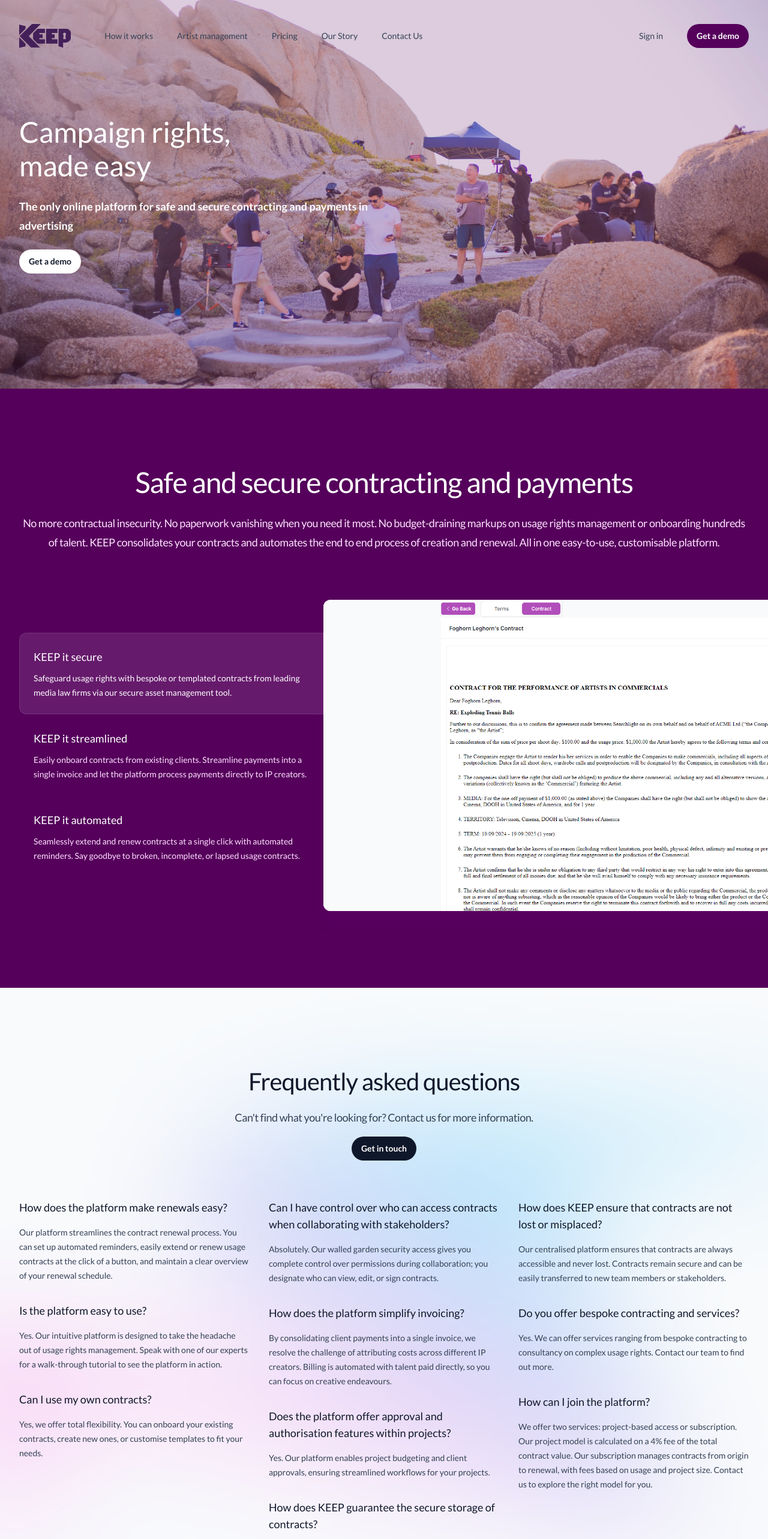
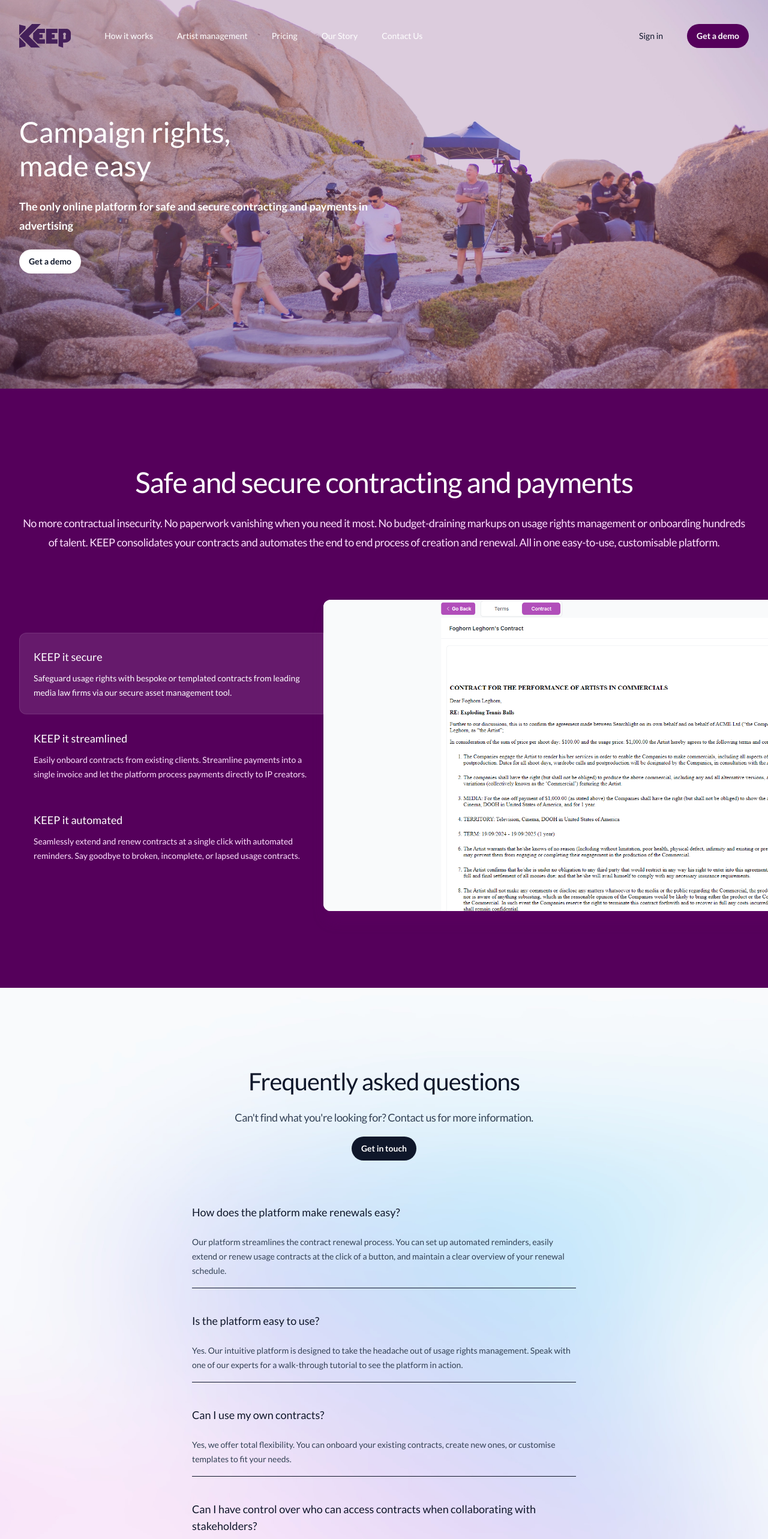
Before and after one commit to KEEP-Legals/keep-marketing-site, a Next.js app: page / in a window 1280 px wide. Shown: the top 2566 px of the page at 60% size. Built offline with nearby package versions, Linux system fonts and the light colour scheme.

Commit message:
Adjust FaqCollapses

```diff
--- a/src/components/ArtistManagement.tsx
+++ b/src/components/ArtistManagement.tsx
@@ -1,7 +1,4 @@
-import Image from 'next/image'
-
 import { Container } from '@/components/Container'
-import backgroundImage from '@/images/background-faqs.jpg'
 
 const points = [
   [
@@ -36,7 +33,7 @@ export function ArtistManagement() {
     <section
       id="artist-management"
       aria-labelledby="talent-contracts-title"
-      className="overflow-hidden bg-slate-50 py-20 sm:py-32 text-left bg-[url('/images/background-faqs.jpg')] bg-cover bg-center"
+      className="overflow-hidden bg-slate-50 bg-[url('/images/background-faqs.jpg')] bg-cover bg-center py-20 text-left sm:py-32"
     >
       <Container>
         <div className="mx-auto max-w-2xl md:text-center">
--- a/src/components/CallToAction.tsx
+++ b/src/components/CallToAction.tsx
@@ -1,8 +1,5 @@
-import Image from 'next/image'
-
 import { Button } from '@/components/Button'
 import { Container } from '@/components/Container'
-import backgroundImage from '@/images/background-call-to-action.jpg'
 
 export function CallToAction() {
   return (
--- /dev/null
+++ b/src/components/FaqCollapses.tsx
@@ -0,0 +1,73 @@
+import { FaqDisclosure } from './FaqDisclosure'
+
+const faqs = [
+  {
+    question: 'How does the platform make renewals easy?',
+    answer:
+      'Our platform streamlines the contract renewal process. You can set up automated reminders, easily extend or renew usage contracts at the click of a button, and maintain a clear overview of your renewal schedule.',
+  },
+  {
+    question: 'Is the platform easy to use?',
+    answer:
+      'Yes. Our intuitive platform is designed to take the headache out of usage rights management. Speak with one of our experts for a walk-through tutorial to see the platform in action.',
+  },
+  {
+    question: 'Can I use my own contracts?',
+    answer:
+      'Yes, we offer total flexibility. You can onboard your existing contracts, create new ones, or customise templates to fit your needs.',
+  },
+  {
+    question:
+      'Can I have control over who can access contracts when collaborating with stakeholders?',
+    answer:
+      'Absolutely. Our walled garden security access gives you complete control over permissions during collaboration; you designate who can view, edit, or sign contracts.',
+  },
+  {
+    question: 'How does the platform simplify invoicing?',
+    answer:
+      'By consolidating client payments into a single invoice, we resolve the challenge of attributing costs across different IP creators. Billing is automated with talent paid directly, so you can focus on creative endeavours.',
+  },
+  {
+    question:
+      'Does the platform offer approval and authorisation features within projects?',
+    answer:
+      'Yes. Our platform enables project budgeting and client approvals, ensuring streamlined workflows for your projects.',
+  },
+  {
+    question: 'How does KEEP guarantee the secure storage of contracts?',
+    answer:
+      'We employ advanced protection measures to ensure the integrity of your data: we host our platform on secure cloud-based servers, conduct annual security audits, and ensure full GDPR compliance. Read our Privacy Policy for details.',
+  },
+  {
+    question: 'How does KEEP ensure that contracts are not lost or misplaced?',
+    answer:
+      'Our centralised platform ensures that contracts are always accessible and never lost. Contracts remain secure and can be easily transferred to new team members or stakeholders.',
+  },
+  {
+    question: 'Do you offer bespoke contracting and services?',
+    answer:
+      'Yes. We can offer services ranging from bespoke contracting to consultancy on complex usage rights. Contact our team to find out more.',
+  },
+  {
+    question: 'How can I join the platform?',
+    answer:
+      'We offer two services: project-based access or subscription. Our project model is calculated on a 4% fee of the total contract value. Our subscription manages contracts from origin to renewal, with fees based on usage and project size. Contact us to explore the right model for you.',
+  },
+]
+
+const FaqCollapses = () => {
+  return (
+    <ul role="list" className="mx-auto mt-16 grid max-w-2xl grid-cols-1 gap-8">
+      {faqs.map((column, columnIndex) => (
+        <FaqDisclosure
+          key={columnIndex}
+          question={column.question}
+          answer={column.answer}
+          defaultOpen={columnIndex <= 2}
+        />
+      ))}
+    </ul>
+  )
+}
+
+export default FaqCollapses
--- /dev/null
+++ b/src/components/FaqDisclosure.tsx
@@ -0,0 +1,30 @@
+'use client'
+
+import { Disclosure } from '@headlessui/react'
+
+export function FaqDisclosure({
+  question,
+  answer,
+  defaultOpen,
+}: {
+  question: string
+  answer: string
+  defaultOpen: boolean
+}) {
+  return (
+    <Disclosure
+      as="li"
+      className="border-b border-slate-900"
+      defaultOpen={defaultOpen}
+    >
+      <Disclosure.Button className="py-2 text-left ">
+        <h3 className="font-display text-lg leading-7 text-slate-900">
+          {question}
+        </h3>
+      </Disclosure.Button>
+      <Disclosure.Panel>
+        <p className="py-4 text-left text-sm text-slate-700">{answer}</p>
+      </Disclosure.Panel>
+    </Disclosure>
+  )
+}
--- a/src/components/Faqs.tsx
+++ b/src/components/Faqs.tsx
@@ -1,67 +1,6 @@
 import { Container } from '@/components/Container'
 import { Button } from './Button'
-
-const faqs = [
-  [
-    {
-      question: 'How does the platform make renewals easy?',
-      answer:
-        'Our platform streamlines the contract renewal process. You can set up automated reminders, easily extend or renew usage contracts at the click of a button, and maintain a clear overview of your renewal schedule.',
-    },
-    {
-      question: 'Is the platform easy to use?',
-      answer:
-        'Yes. Our intuitive platform is designed to take the headache out of usage rights management. Speak with one of our experts for a walk-through tutorial to see the platform in action.',
-    },
-    {
-      question: 'Can I use my own contracts?',
-      answer:
-        'Yes, we offer total flexibility. You can onboard your existing contracts, create new ones, or customise templates to fit your needs.',
-    },
-  ],
-  [
-    {
-      question:
-        'Can I have control over who can access contracts when collaborating with stakeholders?',
-      answer:
-        'Absolutely. Our walled garden security access gives you complete control over permissions during collaboration; you designate who can view, edit, or sign contracts.',
-    },
-    {
-      question: 'How does the platform simplify invoicing?',
-      answer:
-        'By consolidating client payments into a single invoice, we resolve the challenge of attributing costs across different IP creators. Billing is automated with talent paid directly, so you can focus on creative endeavours.',
-    },
-    {
-      question:
-        'Does the platform offer approval and authorisation features within projects?',
-      answer:
-        'Yes. Our platform enables project budgeting and client approvals, ensuring streamlined workflows for your projects.',
-    },
-    {
-      question: 'How does KEEP guarantee the secure storage of contracts?',
-      answer:
-        'We employ advanced protection measures to ensure the integrity of your data: we host our platform on secure cloud-based servers, conduct annual security audits, and ensure full GDPR compliance. Read our Privacy Policy for details.',
-    },
-  ],
-  [
-    {
-      question:
-        'How does KEEP ensure that contracts are not lost or misplaced?',
-      answer:
-        'Our centralised platform ensures that contracts are always accessible and never lost. Contracts remain secure and can be easily transferred to new team members or stakeholders.',
-    },
-    {
-      question: 'Do you offer bespoke contracting and services?',
-      answer:
-        'Yes. We can offer services ranging from bespoke contracting to consultancy on complex usage rights. Contact our team to find out more.',
-    },
-    {
-      question: 'How can I join the platform?',
-      answer:
-        'We offer two services: project-based access or subscription. Our project model is calculated on a 4% fee of the total contract value. Our subscription manages contracts from origin to renewal, with fees based on usage and project size. Contact us to explore the right model for you.',
-    },
-  ],
-]
+import FaqCollapses from './FaqCollapses'
 
 export function Faqs() {
   return (
@@ -86,25 +25,7 @@ export function Faqs() {
             Get in touch
           </Button>
         </div>
-        <ul
-          role="list"
-          className="mx-auto mt-16 grid max-w-2xl grid-cols-1 gap-8 lg:max-w-none lg:grid-cols-3"
-        >
-          {faqs.map((column, columnIndex) => (
-            <li key={columnIndex}>
-              <ul role="list" className="flex flex-col gap-y-8">
-                {column.map((faq, faqIndex) => (
-                  <li key={faqIndex}>
-                    <h3 className="font-display text-lg leading-7 text-slate-900">
-                      {faq.question}
-                    </h3>
-                    <p className="mt-4 text-sm text-slate-700">{faq.answer}</p>
-                  </li>
-                ))}
-              </ul>
-            </li>
-          ))}
-        </ul>
+        <FaqCollapses />
       </Container>
     </section>
   )
--- a/src/components/Header.tsx
+++ b/src/components/Header.tsx
@@ -23,8 +23,10 @@ export function Header() {
             <Link href="/" aria-label="Home">
               <Logo className="h-10 w-auto" />
             </Link>
-            <div className="hidden md:flex md:gap-x-6">
-              <NavigationOptions />
+            <div className="hidden text-white md:flex md:gap-x-6">
+              <NavigationOptions
+                textColor={pathname === '/' ? 'white' : 'dark'}
+              />
             </div>
           </div>
           <div className="flex items-center gap-x-5 md:gap-x-8">
--- a/src/components/MeetTheTeam.tsx
+++ b/src/components/MeetTheTeam.tsx
@@ -53,7 +53,7 @@ const sectionItems = [
       alt: 'our values',
     },
     text: `
-        Keep is about looking after every stakeholder in teh creative process.
+        Keep is about looking after every stakeholder in the creative process.
         We bring transparency where it has been lacking previously.
         Our reminder system and centralised database allows for all stakeholders in IP rights to know
         exactly what the terrms are on their contracts and when they are up for renewal. We believe in
--- a/src/components/NavLink.tsx
+++ b/src/components/NavLink.tsx
@@ -1,16 +1,27 @@
+import clsx from 'clsx'
 import Link from 'next/link'
 
 export function NavLink({
   href,
   children,
+  textColor = 'dark',
 }: {
   href: string
   children: React.ReactNode
+  textColor?: 'white' | 'dark'
 }) {
   return (
     <Link
       href={href}
-      className="inline-block rounded-lg px-2 py-1 text-sm text-slate-700 hover:bg-slate-100 hover:text-slate-900"
+      className={clsx(
+        'inline-block rounded-lg px-2 py-1 text-sm text-slate-700 hover:bg-slate-100 hover:text-slate-900',
+        {
+          'text-white': textColor === 'white',
+        },
+        {
+          'text-slate-900': textColor === 'dark',
+        },
+      )}
     >
       {children}
     </Link>
--- a/src/components/NavigationOptions.tsx
+++ b/src/components/NavigationOptions.tsx
@@ -3,19 +3,29 @@ import { NavLink } from '@/components/NavLink'
 
 export function NavigationOptions({
   isMobile = false,
+  textColor = 'dark',
 }: {
   isMobile?: boolean
+  textColor?: 'white' | 'dark'
 }) {
   const CustomTag = isMobile ? MobileNavLink : NavLink
   return (
     <>
-      <CustomTag href="/how-it-works">How it works</CustomTag>
-      <CustomTag href="/how-it-works/#artist-management">
+      <CustomTag href="/how-it-works" textColor={textColor}>
+        How it works
+      </CustomTag>
+      <CustomTag href="/how-it-works/#artist-management" textColor={textColor}>
         Artist management
       </CustomTag>
-      <CustomTag href="/pricing">Pricing</CustomTag>
-      <CustomTag href="/our-story">Our Story</CustomTag>
-      <CustomTag href="/contact-us">Contact Us</CustomTag>
+      <CustomTag href="/pricing" textColor={textColor}>
+        Pricing
+      </CustomTag>
+      <CustomTag href="/our-story" textColor={textColor}>
+        Our Story
+      </CustomTag>
+      <CustomTag href="/contact-us" textColor={textColor}>
+        Contact Us
+      </CustomTag>
     </>
   )
 }
--- a/src/components/Pricing.tsx
+++ b/src/components/Pricing.tsx
@@ -3,7 +3,6 @@ import clsx from 'clsx'
 import { Button } from '@/components/Button'
 import { Container } from '@/components/Container'
 import { WrapperWithTitle } from '@/components/WrapperWithTitle'
-import React from 'react'
 
 function CheckIcon({
   className,
```
Also changed, not shown: public/robots.txt (added).
